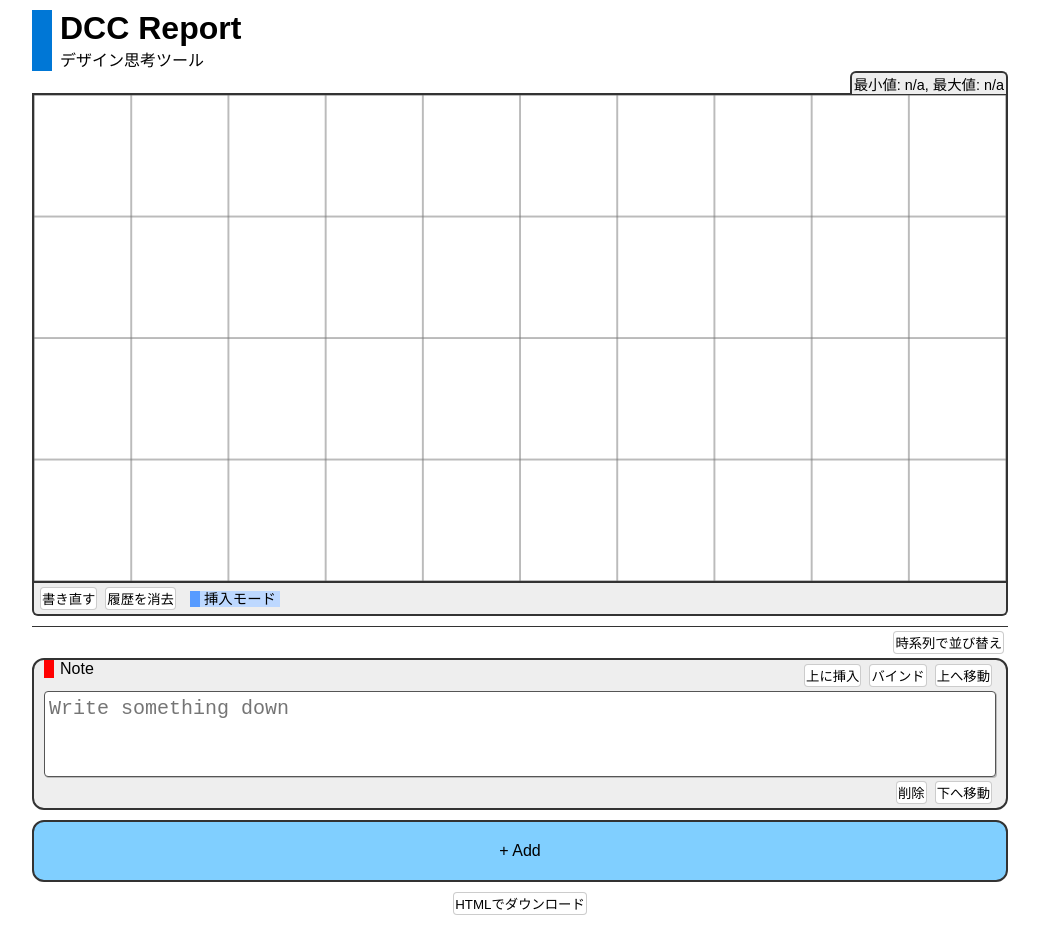
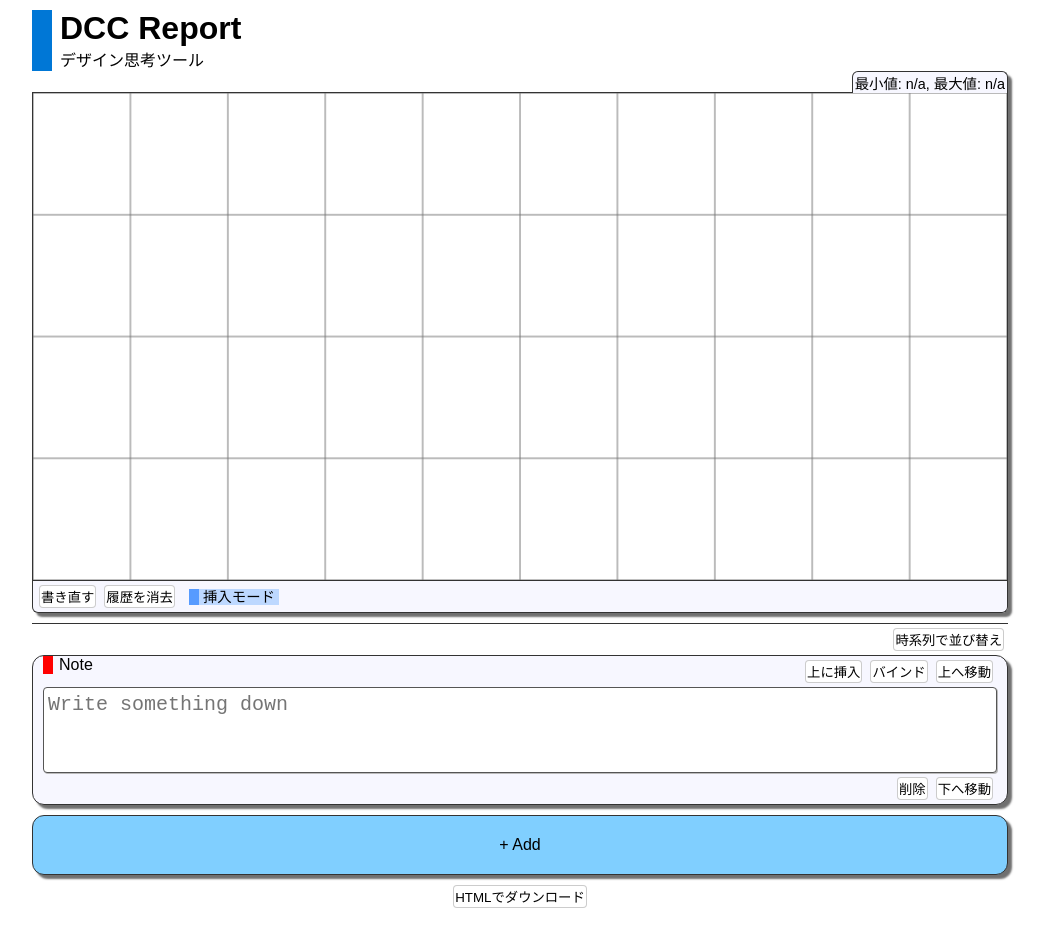
Before and after one commit to prog-g/dcc-report, a React app: page / in a window 1280 px wide. Shown: the whole page, without its empty margins (120-1164 px from the left). Built offline with nearby package versions, Linux system fonts and the light colour scheme.

Commit message:
styleの修正

```diff
--- a/src/style.css
+++ b/src/style.css
@@ -42,14 +42,16 @@ button:active {
 
 .graph {
   text-align: right;
+  box-shadow: 4px 4px 2px #707070;
+  border-radius: 6px 6px;
 }
 
 .graph-info {
   display: inline-block;
   padding: 0 2px;
   font-size: 90%;
-  background: #eee;
-  border: 2px solid #333;
+  background: #f7f7ff;
+  border: 1px solid #333;
   border-bottom-width: 0;
   border-radius: 6px 6px 0 0;
 }
@@ -60,14 +62,14 @@ button:active {
 
   /* see https://github.com/prog-g/dcc-report/pull/33 */
   margin: -1px 0 0;
-  border: 2px solid #333;
+  border: 1px solid #333;
 }
 
 .graph-menu {
   padding: 0 2px;
   text-align: left;
-  background: #eee;
-  border: 2px solid #333;
+  background: #f7f7ff;
+  border: 1px solid #333;
   border-top-width: 0;
   border-radius: 0 0 6px 6px;
 }
@@ -92,9 +94,10 @@ button:active {
 .note {
   padding: 0 10px;
   margin-bottom: 10px;
-  background: #eee;
-  border: 2px solid #333;
+  background: #f7f7ff;
+  border: 1px solid #333;
   border-radius: 12px;
+  box-shadow: 4px 4px 2px #707070;
 }
 
 .note-header {
```
